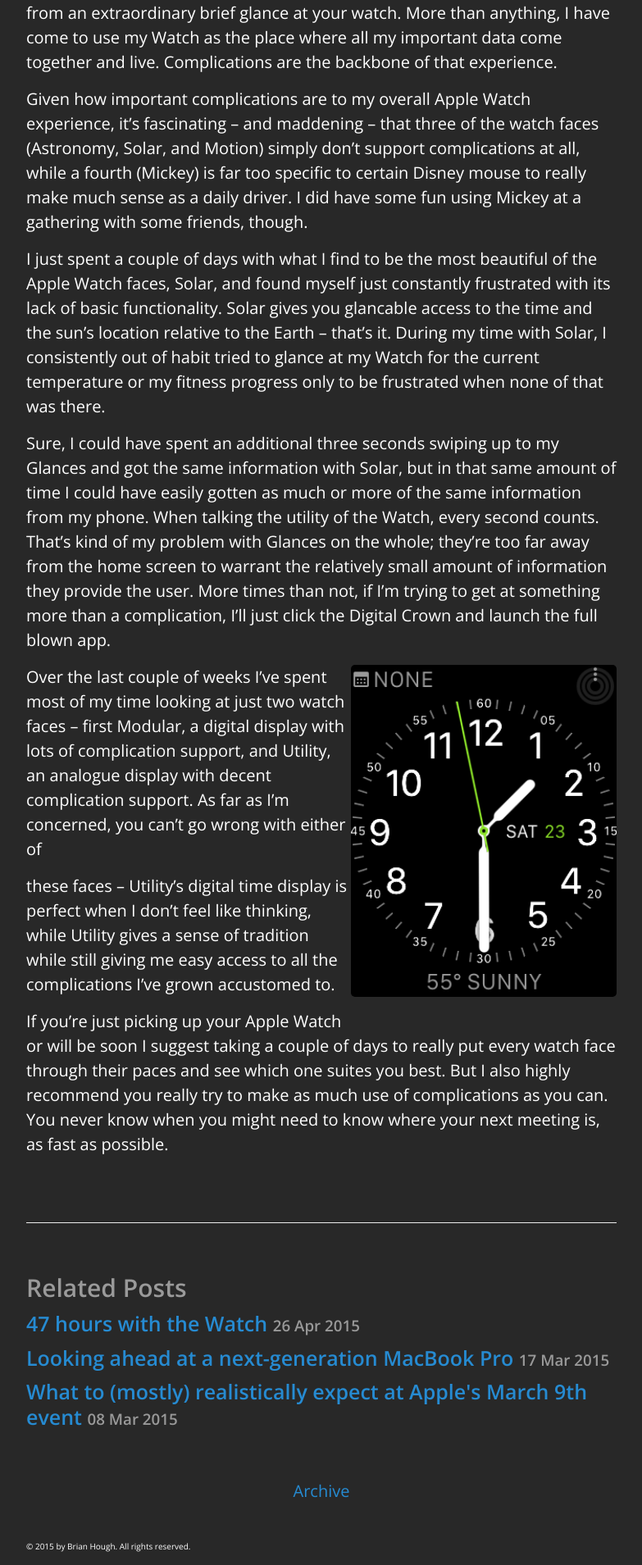
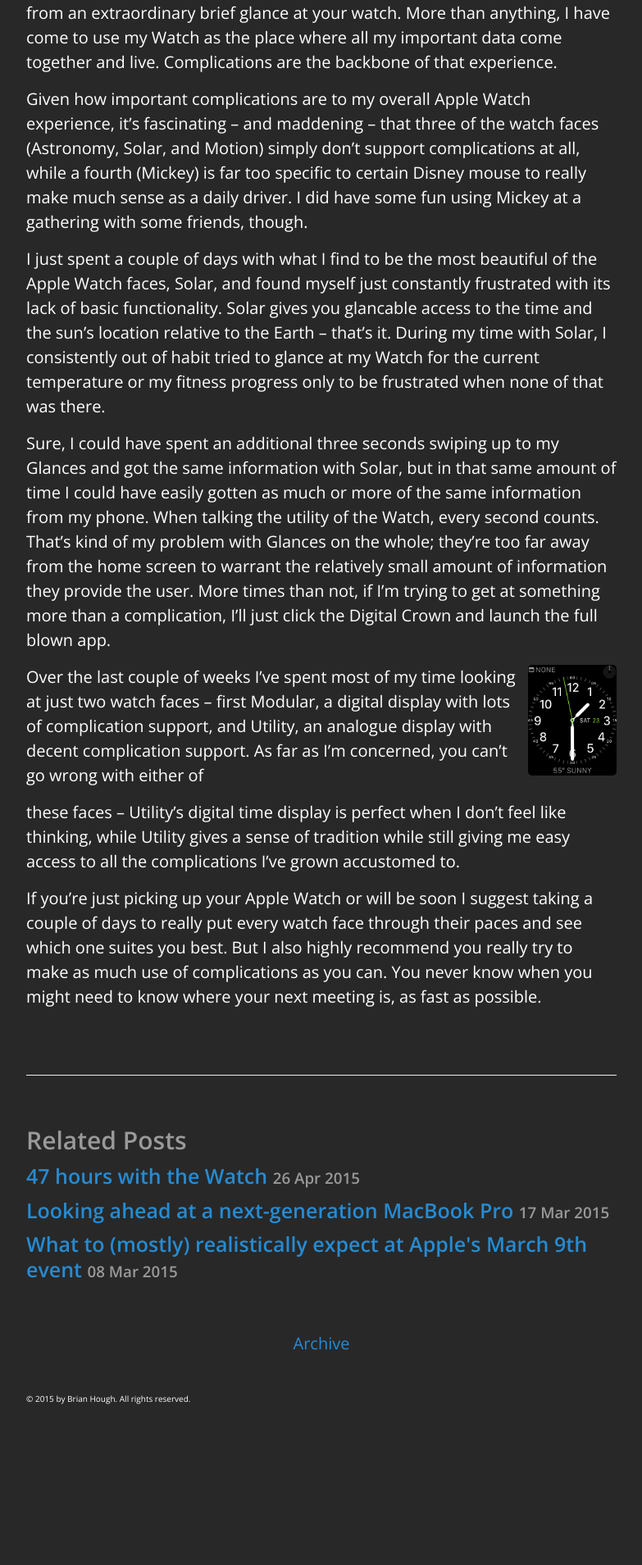
Before and after one commit to derfbwh/derfbwh.github.io, a Jekyll site: the page built from _posts/2015-05-23-apple-watch-faces.md, in a window 1280 px wide. Shown: the part 923-2832 px from the top of the page at 82% size, without its empty margins (248-1031 px from the left). Built offline with Jekyll 4.4.1, drawn with Linux system fonts in a browser that asks for light colours; Markdown is read by kramdown in place of the engine named in the settings; after the commit the page ends 2652 px from its top, so only the background shows below that.

Commit message:
post-update

```diff
--- a/_posts/2015-05-23-apple-watch-faces.md
+++ b/_posts/2015-05-23-apple-watch-faces.md
@@ -17,7 +17,7 @@
 
 Sure, I could have spent an additional three seconds swiping up to my Glances and got the same information with Solar, but in that same amount of time I could have easily gotten as much or more of the same information from my phone. When talking the utility of the Watch, every second counts. That’s kind of my problem with Glances on the whole; they’re too far away from the home screen to warrant the relatively small amount of information they provide the user. More times than not, if I’m trying to get at something more than a complication, I’ll just click the Digital Crown and launch the full blown app.
 
-<img src="http://dotunderscore.net/images/watchface.PNG" align="right" width="45%" hspace="25">Over the last couple of weeks I've spent most of my time looking at just two watch faces – first Modular, a digital display with lots of complication support, and Utility, an analogue display with decent complication support. As far as I'm concerned, you can't go wrong with either of
+<img src="http://dotunderscore.net/images/watchface.PNG" align="right" width="15%" hspace="25">Over the last couple of weeks I've spent most of my time looking at just two watch faces – first Modular, a digital display with lots of complication support, and Utility, an analogue display with decent complication support. As far as I'm concerned, you can't go wrong with either of
 
 these faces – Utility’s digital time display is perfect when I don't feel like thinking, while Utility gives a sense of tradition while still giving me easy access to all the complications I've grown accustomed to.
 
```
